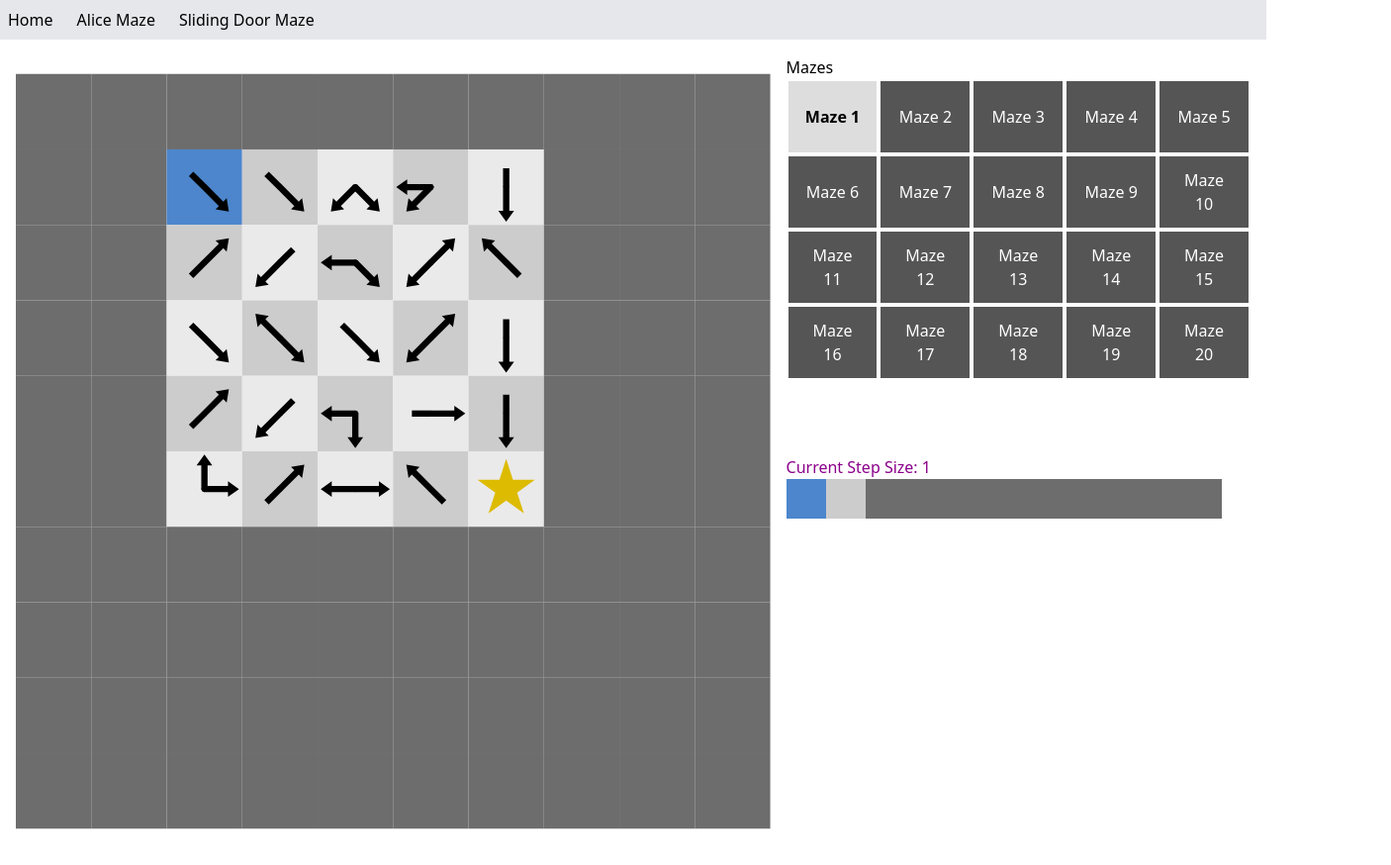
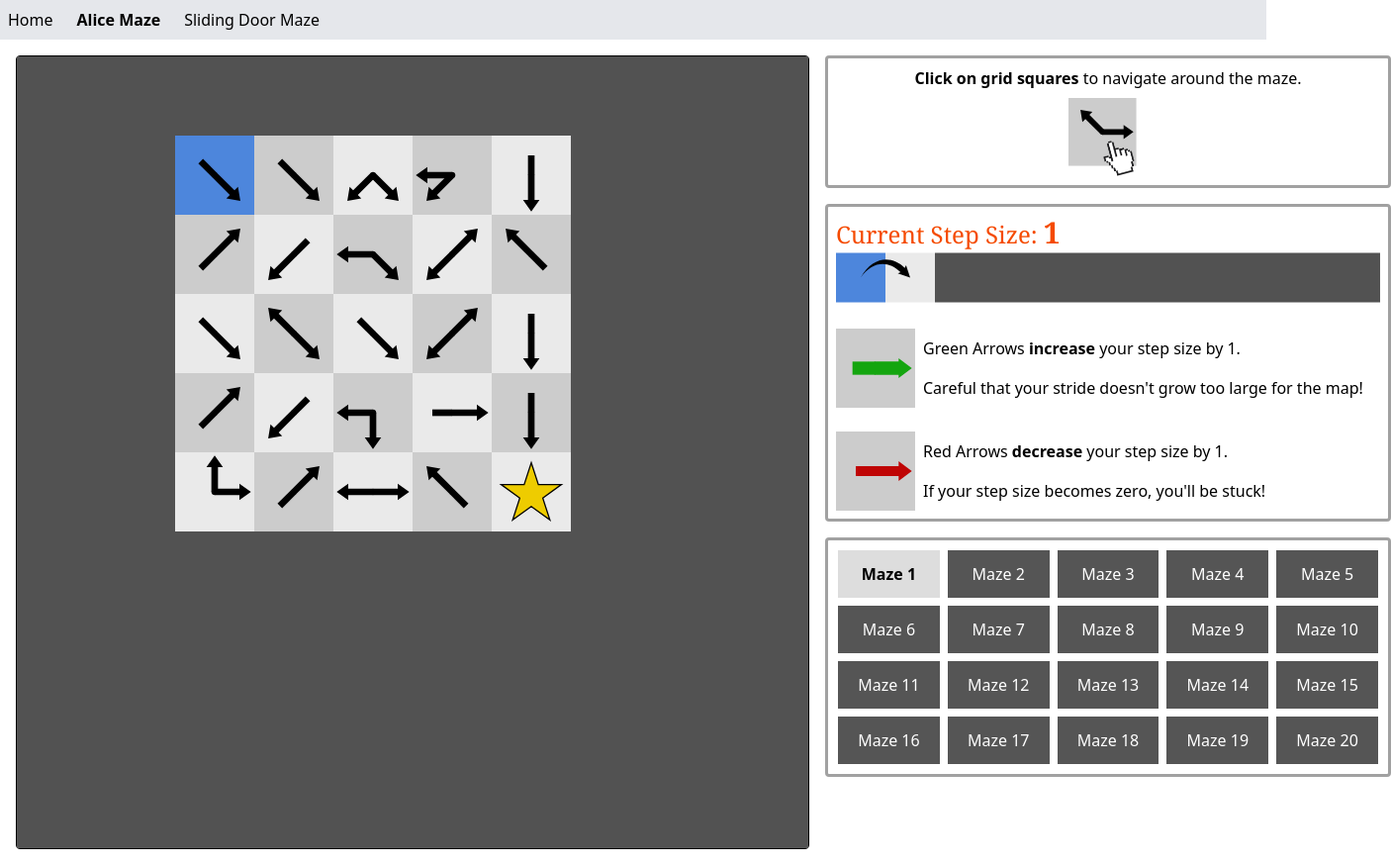
Before and after one commit to emanwill/puzzle-pages-site, a website with bundled scripts: page alice-mazes.html in a window 1280 px wide. Shown: the whole page at 99% size, 1406 px wide, since content can reach past the window. Built offline with nearby package versions, Linux system fonts and the light colour scheme.

Commit message:
Instructions mostly finished

```diff
--- a/alice-mazes.html
+++ b/alice-mazes.html
@@ -9,28 +9,25 @@
     <link rel="stylesheet" href="assets/css/alice-mazes.css" />
   </head>
   <body>
-    <div class="flex flex-row bg-gray-200 p-2 gap-6">
+    <nav class="flex flex-row bg-gray-200 p-2 gap-6">
       <!-- Navigation Header -->
       <a href="index.html">Home</a>
-      <a href="alice-mazes.html">Alice Maze</a>
+      <a href="alice-mazes.html" class="font-bold">Alice Maze</a>
       <a href="sliding-door-maze.html">Sliding Door Maze</a>
-    </div>
+    </nav>
     <div class="flex flex-row p-4 gap-4">
+      <div class="bg-neutral-600 border rounded-sm">
         <svg id="maze" width="800" height="800" viewBox="0 0 480 480">
           <style>
             .usable-tile {
               cursor: pointer;
             }
-
-          .txt-goal {
-            font: 20px sans-serif;
-          }
           </style>
           <defs>
-          <rect id="t_i" height="48" width="48" fill="#6D6D6D" />
+            <rect id="t_i" height="48" width="48" fill="#525252" />
             <rect id="t_b" height="48" width="48" fill="#EAEAEA" />
             <rect id="t_g" height="48" width="48" fill="#CCCCCC" />
-          <rect id="t_r" height="48" width="48" fill="#4D86CC" />
+            <rect id="t_r" height="48" width="48" fill="#4D86DC" />
             <rect
               class="usable-tile"
               id="t_0"
@@ -61,70 +58,140 @@
               <text class="txt-goal" x="-19" y="6">goal</text>
               <rect x="-24" y="-24" width="48" height="48" fill-opacity="0" />
             </g>
-          <path id="star_goal" d="M 0 -32 L 7.186 -9.882 L 30.434 -9.888 L 11.630 3.778 L 18.810 25.888 L 0 12.223 L -18.810 25.888 L -11.630 3.778 L -30.434 -9.888 L -7.186 -9.882 Z" fill="#DDBB00" />
+            <path
+              id="star_goal"
+              d="M 0 -32 L 7.186 -9.882 L 30.434 -9.888 L 11.630 3.778 L 18.810 25.888 L 0 12.223 L -18.810 25.888 L -11.630 3.778 L -30.434 -9.888 L -7.186 -9.882 Z"
+              fill="#EECC00"
+              stroke="#000000"
+              stroke-width="1.3"
+            />
           </defs>
           <g id="mazegrid"></g>
         </svg>
+      </div>
+      <div class="flex flex-col gap-4">
+        <div class="flex flex-col items-center gap-2 border-3 border-neutral-400 rounded-sm p-2">
+          <p>
+            <strong>Click on grid squares</strong> to navigate around the maze.
+          </p>
           <div>
-        <div>
-          <h2>Mazes</h2>
-          <div class="grid-container">
-            <button class="btn selected" data-maze-sel data-maze-id="1">
-              Maze 1
-            </button>
-            <button class="btn" data-maze-sel data-maze-id="2">Maze 2</button>
-            <button class="btn" data-maze-sel data-maze-id="3">Maze 3</button>
-            <button class="btn" data-maze-sel data-maze-id="4">Maze 4</button>
-            <button class="btn" data-maze-sel data-maze-id="5">Maze 5</button>
-            <button class="btn" data-maze-sel data-maze-id="6">Maze 6</button>
-            <button class="btn" data-maze-sel data-maze-id="7">Maze 7</button>
-            <button class="btn" data-maze-sel data-maze-id="8">Maze 8</button>
-            <button class="btn" data-maze-sel data-maze-id="9">Maze 9</button>
-            <button class="btn" data-maze-sel data-maze-id="10">Maze 10</button>
-            <button class="btn" data-maze-sel data-maze-id="11">Maze 11</button>
-            <button class="btn" data-maze-sel data-maze-id="12">Maze 12</button>
-            <button class="btn" data-maze-sel data-maze-id="13">Maze 13</button>
-            <button class="btn" data-maze-sel data-maze-id="14">Maze 14</button>
-            <button class="btn" data-maze-sel data-maze-id="15">Maze 15</button>
-            <button class="btn" data-maze-sel data-maze-id="16">Maze 16</button>
-            <button class="btn" data-maze-sel data-maze-id="17">Maze 17</button>
-            <button class="btn" data-maze-sel data-maze-id="18">Maze 18</button>
-            <button class="btn" data-maze-sel data-maze-id="19">Maze 19</button>
-            <button class="btn" data-maze-sel data-maze-id="20">Maze 20</button>
+            <svg height="80" width="80" viewBox="0 0 56 56">
+              <rect id="t_g" height="48" width="48" fill="#CCCCCC" />
+              <g transform="translate(24,24)">
+                <polygon
+                  id="ak_e"
+                  points="22,0 15,5 15,2 0,2 -1.414,1.414 -2,0 -1.414,-1.414 0,-2 15,-2 15,-5"
+                  fill="#000000"
+                />
+                <polygon
+                  id="ak_e"
+                  points="22,0 15,5 15,2 0,2 -1.414,1.414 -2,0 -1.414,-1.414 0,-2 15,-2 15,-5"
+                  fill="#000000"
+                  transform="rotate(-135)"
+                />
+              </g>
+              <image
+                href="assets/img/pointer2.png"
+                height="25"
+                width="25"
+                transform="translate(20,33) rotate(-15)"
+              />
+            </svg>
           </div>
         </div>
-        <div style="padding-bottom: 24px">
+        <div
+          class="border-3 border-neutral-400 rounded-sm p-2 flex flex-col gap-6"
+        >
           <div>
+            <h2 class="text-2xl text-orange-600 font-serif">
+              <span>Current Step Size: </span
+              ><span id="stepSizeIndicator" class="font-bold text-3xl">1</span>
+            </h2>
+            <svg id="step-counter" width="550" height="55" viewBox="0 0 396 36">
+              <defs>
+                <rect id="c_i" height="36" width="36" fill="#525252" />
+                <rect id="c_b" height="36" width="36" fill="#EAEAEA" />
+                <rect id="c_g" height="36" width="36" fill="#CCCCCC" />
+                <rect id="c_r" height="36" width="36" fill="#4D86DC" />
+                <path
+                  id="p_j"
+                  d="M -36 0 C -27 -16 -13 -16 -4 -7 L -3 -9 L 0 0 L -9 -3 L -7 -4 C -16 -13 -28 -12 -36 0 Z"
+                  fill="black"
+                />
+              </defs>
+              <g id="stepgrid"></g>
+            </svg>
+          </div>
+          <!-- Explanation of (+) arrow -->
+          <div class="flex flex-row gap-2">
+            <svg height="80" width="80" viewBox="0 0 48 48">
+              <rect id="t_g" height="48" width="48" fill="#CCCCCC" />
+              <g transform="translate(24,24)">
+                <polygon
+                  points="22,0 14,6 14,4 0,4 -2.828,2.828 -4,0 -2.828,-2.828 0,-4 14,-4 14,-6"
+                  fill="#14A50F"
+                />
+                <polygon points="-14,-4 0,-4 0,4 -14,4" fill="#14A50F" />
+              </g>
+            </svg>
+            <div class="flex flex-col justify-around">
               <div>
-              <!-- Explanation of (+) arrow -->
-              <div>
-                <!-- arrow graphic -->
+                <p>
+                  Green Arrows <strong>increase</strong> your step size by 1.
+                </p>
               </div>
               <div>
-                <div>
-                  <!-- old step length -->
-                </div>
-                <div>
-                  <!-- new step length -->
+                <p>
+                  Careful that your stride doesn't grow too large for the map!
+                </p>
               </div>
             </div>
           </div>
+          <!-- Explanation of (-) arrow... -->
+          <div class="flex flex-row gap-2">
+            <svg height="80" width="80" viewBox="0 0 48 48">
+              <rect id="t_g" height="48" width="48" fill="#CCCCCC" />
+              <g transform="translate(24,24)">
+                <polygon
+                  points="22,0 14,6 14,3 0,3 -2.121,2.121 -3,0 -2.121,-2.121 0,-3 14,-3 14,-6"
+                  fill="#BF0505"
+                />
+                <polygon points="-12,-3 0,-3 0,3 -12,3" fill="#BF0505" />
+              </g>
+            </svg>
+            <div class="flex flex-col justify-around">
               <div>
-              <!-- Explanation of (-) arrow... -->
+                <p>Red Arrows <strong>decrease</strong> your step size by 1.</p>
+              </div>
+              <div>
+                <p>If your step size becomes zero, you'll be stuck!</p>
               </div>
             </div>
-          <h2 style="color: darkmagenta">
-            Current Step Size: <span id="stepSizeIndicator">1</span>
-          </h2>
-          <svg id="step-counter" width="440" height="40" viewBox="0 0 396 36">
-            <defs>
-              <rect id="c_i" height="36" width="36" fill="#6D6D6D" />
-              <rect id="c_b" height="36" width="36" fill="#EAEAEA" />
-              <rect id="c_g" height="36" width="36" fill="#CCCCCC" />
-              <rect id="c_r" height="36" width="36" fill="#4D86CC" />
-            </defs>
-            <g id="stepgrid"></g>
-          </svg>
+          </div>
+        </div>
+        <div class="border-3 border-neutral-400 rounded-sm p-2 grid grid-cols-5 grid-rows-4 gap-1">
+          <button class="alice-btn alice-btn-selected" data-maze-sel data-maze-id="1">
+            Maze 1
+          </button>
+          <button class="alice-btn" data-maze-sel data-maze-id="2">Maze 2</button>
+          <button class="alice-btn" data-maze-sel data-maze-id="3">Maze 3</button>
+          <button class="alice-btn" data-maze-sel data-maze-id="4">Maze 4</button>
+          <button class="alice-btn" data-maze-sel data-maze-id="5">Maze 5</button>
+          <button class="alice-btn" data-maze-sel data-maze-id="6">Maze 6</button>
+          <button class="alice-btn" data-maze-sel data-maze-id="7">Maze 7</button>
+          <button class="alice-btn" data-maze-sel data-maze-id="8">Maze 8</button>
+          <button class="alice-btn" data-maze-sel data-maze-id="9">Maze 9</button>
+          <button class="alice-btn" data-maze-sel data-maze-id="10">Maze 10</button>
+          <button class="alice-btn" data-maze-sel data-maze-id="11">Maze 11</button>
+          <button class="alice-btn" data-maze-sel data-maze-id="12">Maze 12</button>
+          <button class="alice-btn" data-maze-sel data-maze-id="13">Maze 13</button>
+          <button class="alice-btn" data-maze-sel data-maze-id="14">Maze 14</button>
+          <button class="alice-btn" data-maze-sel data-maze-id="15">Maze 15</button>
+          <button class="alice-btn" data-maze-sel data-maze-id="16">Maze 16</button>
+          <button class="alice-btn" data-maze-sel data-maze-id="17">Maze 17</button>
+          <button class="alice-btn" data-maze-sel data-maze-id="18">Maze 18</button>
+          <button class="alice-btn" data-maze-sel data-maze-id="19">Maze 19</button>
+          <button class="alice-btn" data-maze-sel data-maze-id="20">Maze 20</button>
         </div>
       </div>
     </div>
--- a/assets/css/alice-mazes.css
+++ b/assets/css/alice-mazes.css
@@ -1,11 +1,11 @@
 .grid-container {
     display: grid;
     grid-template-columns: 1fr 1fr 1fr 1fr 1fr;
-    grid-template-rows: 1fr 1fr 1fr 1fr 1fr;
+    grid-template-rows: 1fr 1fr 1fr 1fr;
     max-width: 600px;
 }
 
-.btn {
+.alice-btn {
     background-color: #555555;
     border: none;
     color: white;
@@ -16,7 +16,7 @@
     cursor: pointer;
 }
 
-.selected {
+.alice-btn-selected {
     background-color: #dddddd;
     color: black;
     font-weight: bold;
--- a/assets/js/alice-mazes-runner.js
+++ b/assets/js/alice-mazes-runner.js
@@ -85,9 +85,9 @@ function initMaze(data) {
   for (let btn of mazeSelectorButtons) {
     const btnMazeId = btn.getAttribute("data-maze-id");
     if (btnMazeId === mazeData[0].toString()) {
-      btn.setAttribute("class", "btn selected");
+      btn.setAttribute("class", "alice-btn alice-btn-selected");
     } else {
-      btn.setAttribute("class", "btn");
+      btn.setAttribute("class", "alice-btn");
     }
   }
 
@@ -298,9 +298,7 @@ function initTileContents(parent, tileX, tileY) {
     // This is actually the goal tile; append the goal text
     const adf = document.createElementNS(XMLNS, "use");
     adf.setAttributeNS(null, "href", "#star_goal");
-    adf.setAttributeNS(null, "transform", "scale(0.6)");
-    // const txt = document.createElementNS(XMLNS, "use");
-    // txt.setAttributeNS(null, "href", "#txt_goal");
+    adf.setAttributeNS(null, "transform", "scale(0.6)\ntranslate(0,2.5)");
     group.appendChild(adf);
   }
 
@@ -342,20 +340,28 @@ function initStepGrid() {
     tile.setAttributeNS(null, "y", "0");
     stepGrid.appendChild(tile);
   }
+
+  for (let i = 1; i < 11; i++) {
+    const jump = document.createElementNS(XMLNS, "use");
+    jump.setAttributeNS(null, "id", `p_j${i}`);
+    jump.setAttributeNS(null, "href", "#p_j");
+    jump.setAttributeNS(null, "transform", `translate(${i * 36 + 18},${18})`);
+    stepGrid.appendChild(jump);
+  }
 }
 
 function drawStepSize() {
   for (let i = 1; i < stepSize + 1; i++) {
     const stepTile = document.getElementById(`c_c${i}`);
-    if (stepTile) {
-      stepTile.setAttributeNS(null, "href", i % 2 === 0 ? "#c_b" : "#c_g");
-    }
+    stepTile?.setAttributeNS(null, "href", i % 2 === 0 ? "#c_g" : "#c_b");
+    const stepJump = document.getElementById(`p_j${i}`);
+    stepJump?.setAttributeNS(null, "visibility", "");
   }
 
   for (let i = stepSize + 1; i < 11; i++) {
     const stepTile = document.getElementById(`c_c${i}`);
-    if (stepTile) {
-      stepTile.setAttributeNS(null, "href", "#c_i");
-    }
+    stepTile?.setAttributeNS(null, "href", "#c_i");
+    const stepJump = document.getElementById(`p_j${i}`);
+    stepJump?.setAttributeNS(null, "visibility", "hidden");
   }
 }
```
Also changed, not shown: assets/js/sliding-door-maze.js (+15 -0 lines), index.html (+5 -10 lines), sliding-door-maze.html (+20 -5 lines), assets/img/pointer.png (added), assets/img/pointer2.png (added). Lines whose indentation alone changed are shown as unchanged.
